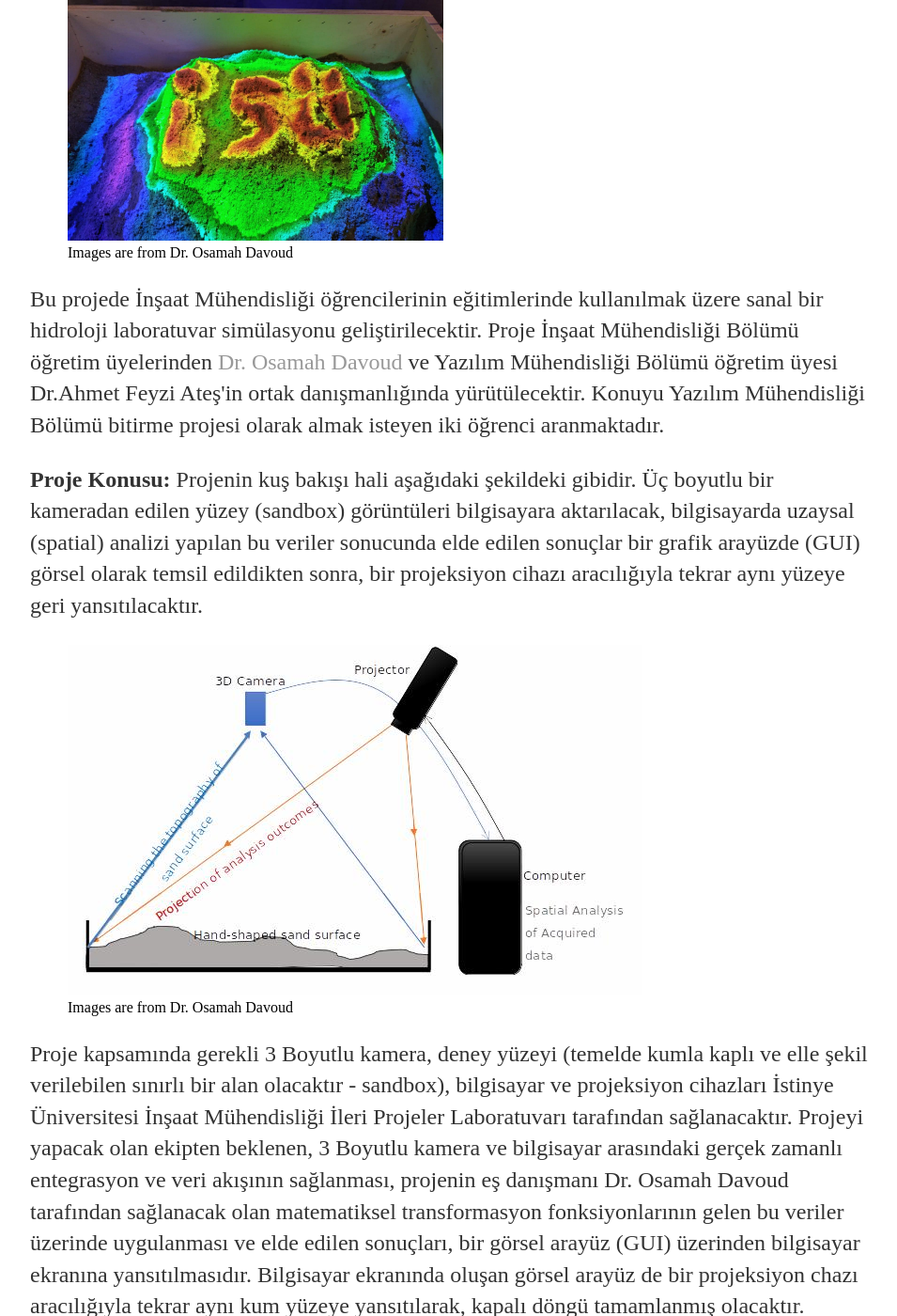
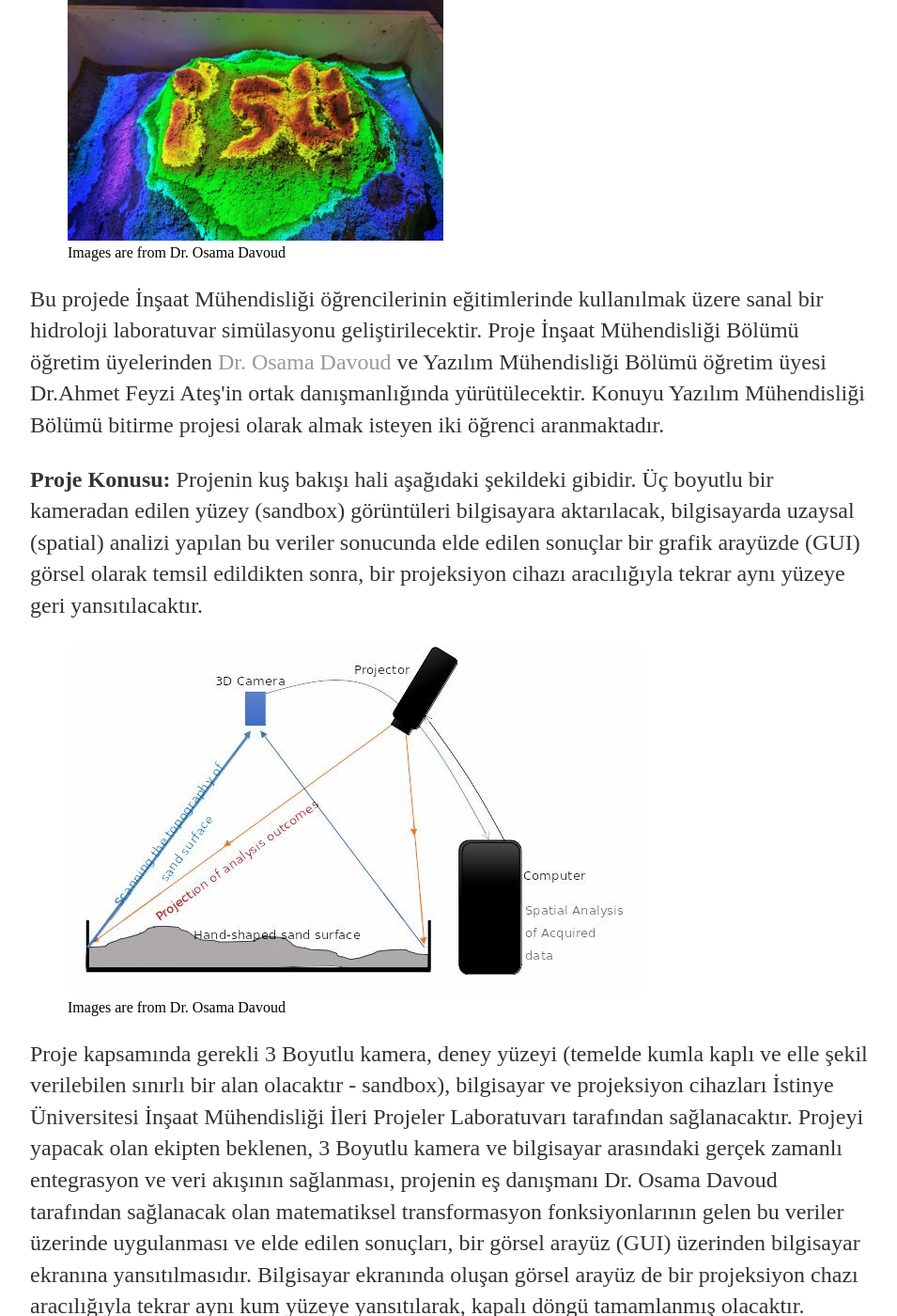
Before and after one commit to ahmetfeyziates/ahmetfeyziates.github.io, a Jekyll site: the page built from project/index.html, in a window 1280 px wide and 1400 px high, scrolled down 204 px. Shown: the whole window at 94% size, without its empty margins (160-1115 px from the left). Built offline with Jekyll 4.4.1, drawn with Linux system fonts in a browser that asks for light colours; some of the changed text lies outside the part shown.

Commit message:
Update index.html

```diff
--- a/project/index.html
+++ b/project/index.html
@@ -6,11 +6,11 @@ title: Ahmet Feyzi Ates, Horrible Cop
 
 <figure>
   <img src="isu.jpg" alt="ISU Hydrology Simulation" width="400" height="300">
-  <figcaption>Images are from Dr. Osamah Davoud</figcaption>
+  <figcaption>Images are from Dr. Osama Davoud</figcaption>
 </figure>
 
 <p>Bu projede İnşaat Mühendisliği öğrencilerinin eğitimlerinde kullanılmak üzere sanal bir hidroloji laboratuvar simülasyonu geliştirilecektir.
-  Proje İnşaat Mühendisliği Bölümü öğretim üyelerinden <a href=https://muhendislik.istinye.edu.tr/tr/kadro/1326>Dr. Osamah Davoud</a> ve Yazılım
+  Proje İnşaat Mühendisliği Bölümü öğretim üyelerinden <a href=https://muhendislik.istinye.edu.tr/tr/kadro/1326>Dr. Osama Davoud</a> ve Yazılım
   Mühendisliği Bölümü öğretim üyesi Dr.Ahmet Feyzi Ateş'in ortak danışmanlığında yürütülecektir. Konuyu Yazılım Mühendisliği Bölümü bitirme
   projesi olarak almak isteyen iki öğrenci aranmaktadır.</p>
 
@@ -20,19 +20,19 @@ bir projeksiyon cihazı aracılığıyla tekrar aynı yüzeye geri yansıtılaca
 
 <figure>
   <img src="overall.jpg" alt="Proje Şematiği">
-  <figcaption>Images are from Dr. Osamah Davoud</figcaption>
+  <figcaption>Images are from Dr. Osama Davoud</figcaption>
 </figure>
 
 <p> Proje kapsamında gerekli 3 Boyutlu kamera, deney yüzeyi (temelde kumla kaplı ve elle şekil verilebilen sınırlı bir alan olacaktır - sandbox),
 bilgisayar ve projeksiyon cihazları İstinye Üniversitesi İnşaat Mühendisliği İleri Projeler Laboratuvarı tarafından sağlanacaktır. Projeyi yapacak olan
-ekipten beklenen, 3 Boyutlu kamera ve bilgisayar arasındaki gerçek zamanlı entegrasyon ve veri akışının sağlanması, projenin eş danışmanı Dr. Osamah Davoud
+ekipten beklenen, 3 Boyutlu kamera ve bilgisayar arasındaki gerçek zamanlı entegrasyon ve veri akışının sağlanması, projenin eş danışmanı Dr. Osama Davoud
 tarafından sağlanacak olan matematiksel transformasyon fonksiyonlarının gelen bu veriler üzerinde uygulanması ve elde edilen sonuçları, bir görsel arayüz
 (GUI) üzerinden bilgisayar ekranına yansıtılmasıdır. Bilgisayar ekranında oluşan görsel arayüz de bir projeksiyon chazı aracılığıyla tekrar aynı kum yüzeye
 yansıtılarak, kapalı döngü tamamlanmış olacaktır. </p>
 
 <figure>
   <img src="sample1.jpg" alt="Sample 1"  width="400" height="400">
-  <figcaption>Images are from Dr. Osamah Davoud</figcaption>
+  <figcaption>Images are from Dr. Osama Davoud</figcaption>
 </figure>
 
 <p> Bütün bu süreçlerde asıl amaç, kum kaplı yüzeyin mevcut engebeli yapısının, yüzeye doğru akacak olan sulara
@@ -42,7 +42,7 @@ değişiklikler) sonuç yol haritasında (trajectory) ne gibi değişimlere yol
 
 <figure>
 <img src="sample2.jpg" alt="Sample 2"  width="400" height="400">
-  <figcaption>Images are from Dr. Osamah Davoud</figcaption>
+  <figcaption>Images are from Dr. Osama Davoud</figcaption>
 </figure>
 
 <p>Projede Bilgisayarda çalışacak olan analiz yazılımının Python ile yazılması uygun bulunmuştur. Sonuçların görselleştirileceği GUI ekranlarının
```
